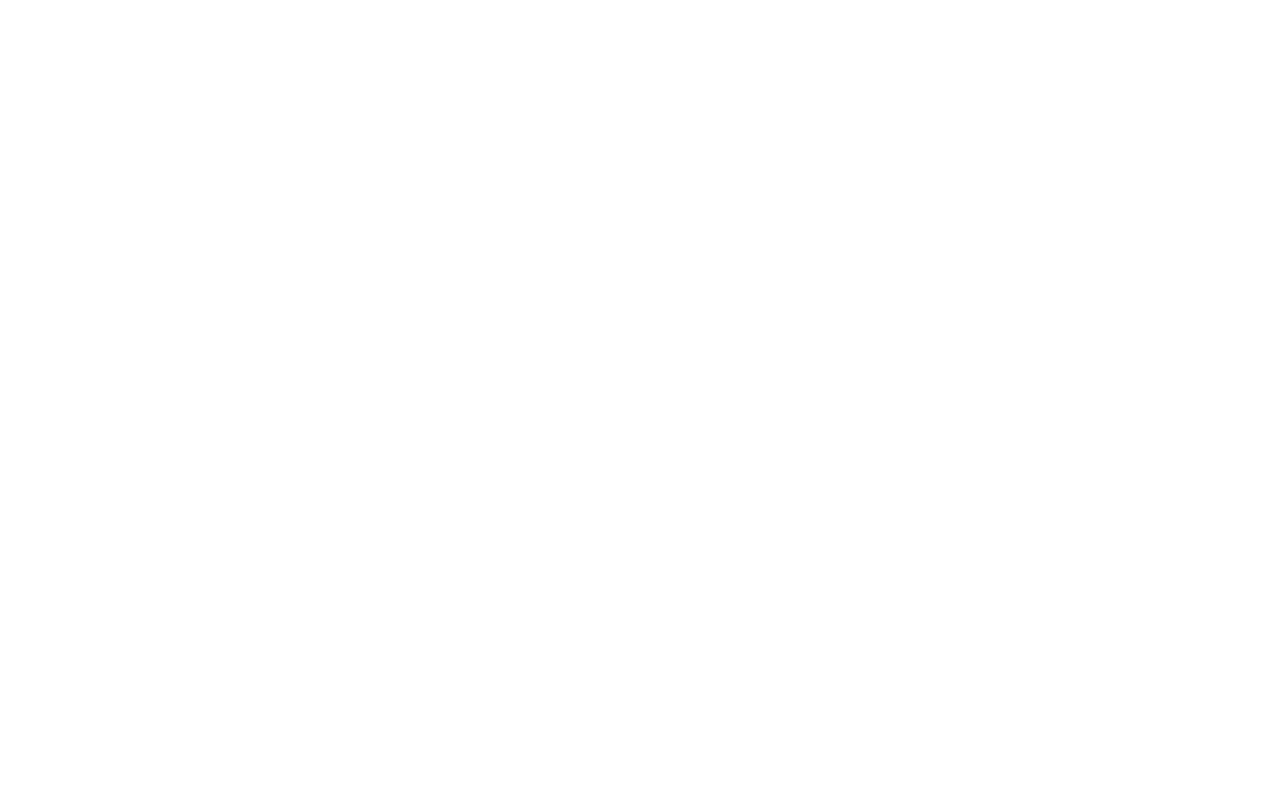
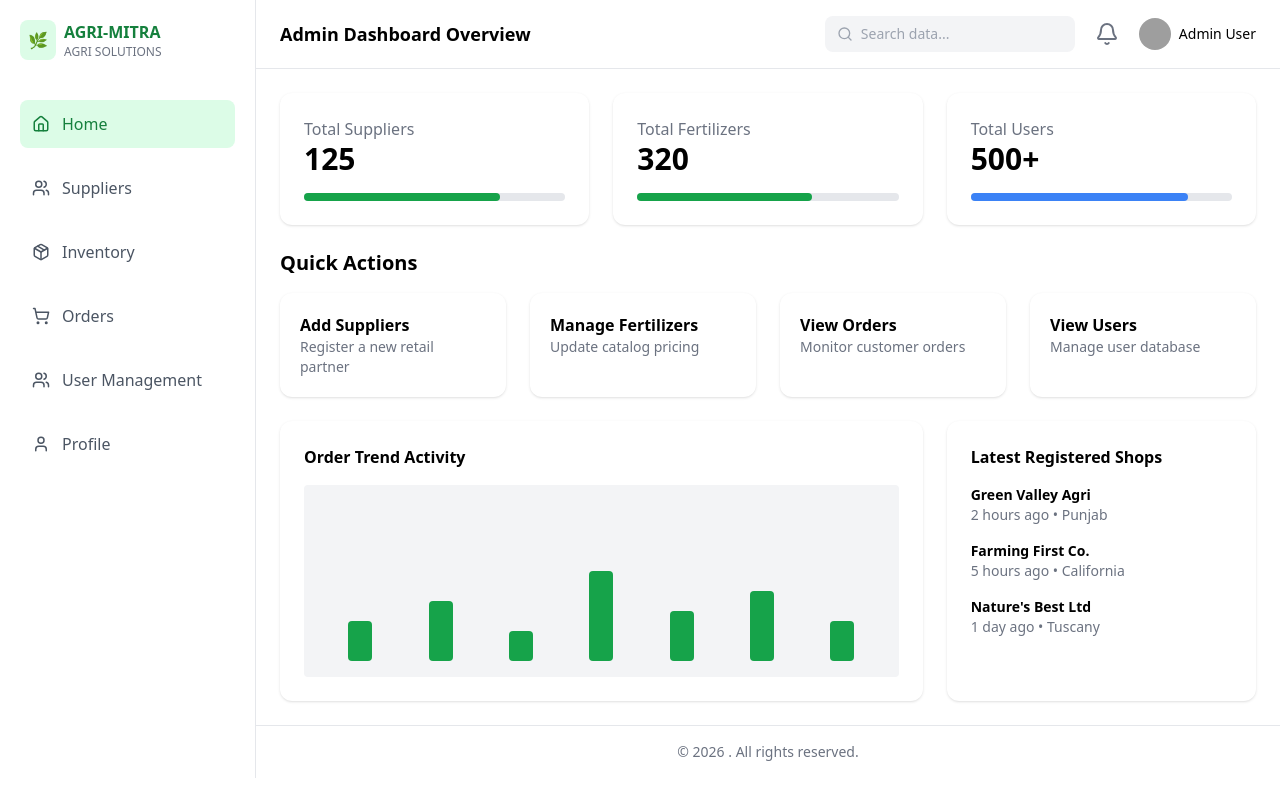
Before and after one commit to MANAVKARDANI/Agri_Mitra, a React (Vite) app in the folder Agri_Mitra/: page /admin/dashboard in a window 1280 px wide. Before the commit this address had no page. Built offline with nearby package versions, Linux system fonts and the light colour scheme; grey boxes are pictures that could not be loaded.

Commit message:
add admin layout components including Navbar, Sidebar, Footer, and Dashboard; update routing in App

```diff
--- a/Agri_Mitra/package.json
+++ b/Agri_Mitra/package.json
@@ -11,6 +11,7 @@
   },
   "dependencies": {
     "@tailwindcss/cli": "^4.2.1",
+    "lucide-react": "^0.577.0",
     "react": "^19.2.0",
     "react-dom": "^19.2.0",
     "react-router-dom": "^7.13.1"
--- /dev/null
+++ b/Agri_Mitra/src/Admin/layout/Layout.jsx
@@ -0,0 +1,22 @@
+import { Outlet } from "react-router-dom";
+import Sidebar from "../components/Sidebar";
+import Navbar from "../components/Navbar";
+import Footer from "../components/Footer";
+
+export default function Layout() {
+  return (
+    <div className="flex">
+      <Sidebar />
+
+      <div className="flex-1 flex flex-col">
+        <Navbar />
+
+        <main className="p-6 flex-1">
+          <Outlet />
+        </main>
+
+        <Footer />
+      </div>
+    </div>
+  );
+}
--- /dev/null
+++ b/Agri_Mitra/src/Admin/pages/Dashboard.jsx
@@ -0,0 +1,128 @@
+export default function Dashboard() {
+  return (
+    <div className="space-y-6">
+
+      {/* Stats */}
+      <div className="grid md:grid-cols-3 gap-6">
+
+        <div className="bg-white p-6 rounded-xl shadow">
+          <p className="text-gray-500">Total Suppliers</p>
+          <h2 className="text-3xl font-bold">125</h2>
+          <div className="w-full bg-gray-200 h-2 rounded mt-4">
+            <div className="bg-green-600 h-2 rounded w-3/4"></div>
+          </div>
+        </div>
+
+        <div className="bg-white p-6 rounded-xl shadow">
+          <p className="text-gray-500">Total Fertilizers</p>
+          <h2 className="text-3xl font-bold">320</h2>
+          <div className="w-full bg-gray-200 h-2 rounded mt-4">
+            <div className="bg-green-600 h-2 rounded w-2/3"></div>
+          </div>
+        </div>
+
+        <div className="bg-white p-6 rounded-xl shadow">
+          <p className="text-gray-500">Total Users</p>
+          <h2 className="text-3xl font-bold">500+</h2>
+          <div className="w-full bg-gray-200 h-2 rounded mt-4">
+            <div className="bg-blue-500 h-2 rounded w-5/6"></div>
+          </div>
+        </div>
+
+      </div>
+
+
+      {/* Quick Actions */}
+      <div>
+        <h2 className="text-xl font-semibold mb-4">
+          Quick Actions
+        </h2>
+
+        <div className="grid md:grid-cols-4 gap-6">
+
+          <div className="bg-white p-5 rounded-xl shadow">
+            <h3 className="font-semibold">Add Suppliers</h3>
+            <p className="text-sm text-gray-500">
+              Register a new retail partner
+            </p>
+          </div>
+
+          <div className="bg-white p-5 rounded-xl shadow">
+            <h3 className="font-semibold">Manage Fertilizers</h3>
+            <p className="text-sm text-gray-500">
+              Update catalog pricing
+            </p>
+          </div>
+
+          <div className="bg-white p-5 rounded-xl shadow">
+            <h3 className="font-semibold">View Orders</h3>
+            <p className="text-sm text-gray-500">
+              Monitor customer orders
+            </p>
+          </div>
+
+          <div className="bg-white p-5 rounded-xl shadow">
+            <h3 className="font-semibold">View Users</h3>
+            <p className="text-sm text-gray-500">
+              Manage user database
+            </p>
+          </div>
+
+        </div>
+      </div>
+
+
+      {/* Chart Section */}
+      <div className="grid md:grid-cols-3 gap-6">
+
+        <div className="md:col-span-2 bg-white p-6 rounded-xl shadow">
+          <h3 className="font-semibold mb-4">
+            Order Trend Activity
+          </h3>
+
+          <div className="h-48 bg-gray-100 rounded flex items-end justify-around p-4">
+            {[40,60,30,90,50,70,40].map((h,i)=>(
+              <div key={i} className="bg-green-600 w-6 rounded"
+              style={{height:h}}></div>
+            ))}
+          </div>
+        </div>
+
+
+        <div className="bg-white p-6 rounded-xl shadow">
+          <h3 className="font-semibold mb-4">
+            Latest Registered Shops
+          </h3>
+
+          <ul className="space-y-4 text-sm">
+
+            <li>
+              <p className="font-semibold">Green Valley Agri</p>
+              <span className="text-gray-500">
+                2 hours ago • Punjab
+              </span>
+            </li>
+
+            <li>
+              <p className="font-semibold">Farming First Co.</p>
+              <span className="text-gray-500">
+                5 hours ago • California
+              </span>
+            </li>
+
+            <li>
+              <p className="font-semibold">Nature's Best Ltd</p>
+              <span className="text-gray-500">
+                1 day ago • Tuscany
+              </span>
+            </li>
+
+          </ul>
+
+        </div>
+
+      </div>
+
+    </div>
+  );
+}
--- a/Agri_Mitra/src/App.jsx
+++ b/Agri_Mitra/src/App.jsx
@@ -1,9 +1,14 @@
 import { BrowserRouter, Routes, Route } from "react-router-dom";
 
+/* Auth Pages */
 import Login from "./Login";
 import Register from "./Register";
 import ForgotPassword from "./ForgotPassword";
 
+/* User Layout */
+import MainLayout from "./layout/MainLayout";
+
+/* User Pages */
 import Home from "./User/Home";
 import Shop from "./User/Shop";
 import ShopDetails from "./User/ShopDetails";
@@ -13,18 +18,28 @@
 import EditProfile from "./User/EditProfile";
 import ProductDetails from "./User/ProductDetails";
 import Billing from "./User/Billing";
-import MainLayout from "./layout/MainLayout";
+
+/* Admin Layout */
+import AdminLayout from "./Admin/layout/Layout";
+
+/* Admin Pages */
+import Dashboard from "./Admin/pages/Dashboard";
+// later add these when created
+// import Suppliers from "./Admin/pages/Suppliers";
+// import Inventory from "./Admin/pages/Inventory";
+// import Orders from "./Admin/pages/Orders";
+// import Users from "./Admin/pages/Users";
 
 function App() {
   return (
     <BrowserRouter>
       <Routes>
-        {/* Auth Pages (No Navbar / Footer) */}
+        {/* Authentication Pages */}
         <Route path="/" element={<Login />} />
         <Route path="/register" element={<Register />} />
         <Route path="/forgot-password" element={<ForgotPassword />} />
 
-        {/* User Pages With Layout */}
+        {/* User Pages */}
         <Route element={<MainLayout />}>
           <Route path="/home" element={<Home />} />
           <Route path="/shop" element={<Shop />} />
@@ -35,8 +50,11 @@
           <Route path="/edit-profile" element={<EditProfile />} />
           <Route path="/product-details" element={<ProductDetails />} />
           <Route path="/billing" element={<Billing />} />
+        </Route>
 
-
+        {/* Admin Panel */}
+        <Route path="/admin" element={<AdminLayout />}>
+          <Route path="dashboard" element={<Dashboard />} />
         </Route>
       </Routes>
     </BrowserRouter>
```
Also changed, not shown: Agri_Mitra/src/components/Layout.jsx (deleted, +0 -24 lines), Agri_Mitra/src/Admin/components/Footer.jsx (renamed from Agri_Mitra/src/components/Footer.jsx), Agri_Mitra/src/Admin/components/Navbar.jsx (renamed from Agri_Mitra/src/components/Navbar.jsx), Agri_Mitra/src/Admin/components/Sidebar.jsx (renamed from Agri_Mitra/src/components/Sidebar.jsx), 1 other file (tests, documents, lock files or other folders).
